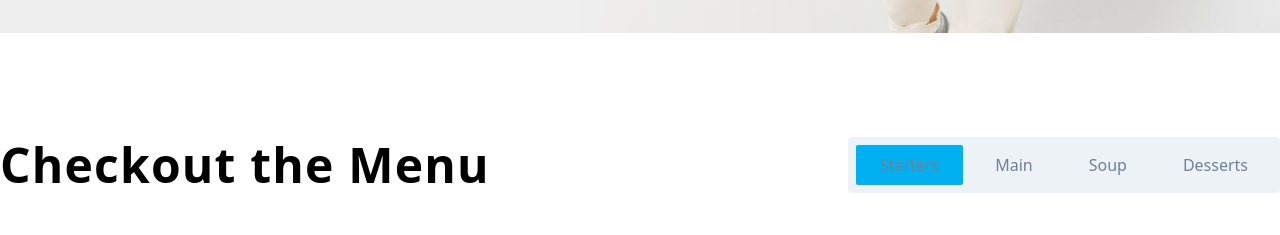
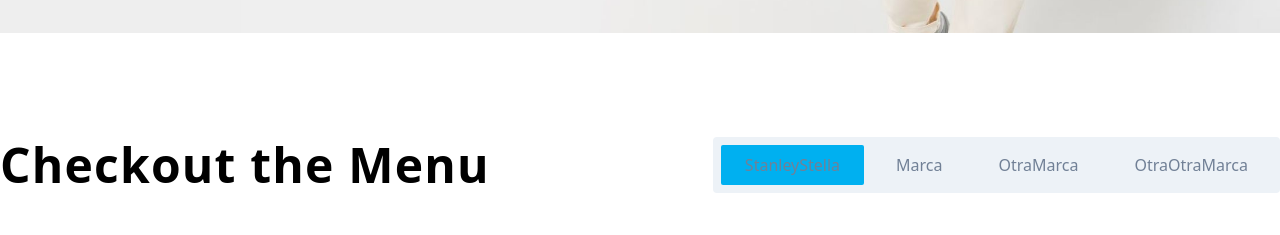
Before and after one commit to ShifterNathan/les_samarretes, a React (Create React App) app in the folder packages/client/: page / in a window 1280 px wide. Shown: the part 863-1098 px from the top of the page. Built offline with nearby package versions, Linux system fonts and the light colour scheme; a web font is replaced by a local one.

Commit message:
Added userContext, and new features to header

```diff
--- a/packages/client/package.json
+++ b/packages/client/package.json
@@ -50,6 +50,7 @@
     ]
   },
   "devDependencies": {
-    "@types/bonjour": "^3.5.13"
+    "@types/bonjour": "^3.5.13",
+    "@babel/plugin-proposal-private-property-in-object": "^7.1.1"
   }
 }
--- a/packages/client/src/components/productList/ProductList.tsx
+++ b/packages/client/src/components/productList/ProductList.tsx
@@ -75,7 +75,7 @@ const getRandomCards = () => {
 const data = {
   heading: "Checkout the Menu",
   tabs: {
-    Starters: [
+    StanleyStella: [
       {
         imageSrc:
           "https://images.unsplash.com/photo-1512621776951-a57141f2eefd?ixlib=rb-1.2.1&ixid=eyJhcHBfaWQiOjEyMDd9&auto=format&fit=crop&w=500&q=80",
@@ -157,9 +157,9 @@ const data = {
         url: "#"
       }
     ],
-    Main: getRandomCards(),
-    Soup: getRandomCards(),
-    Desserts: getRandomCards()
+    Marca: getRandomCards(),
+    OtraMarca: getRandomCards(),
+    OtraOtraMarca: getRandomCards()
   }
 }
 
--- a/packages/client/src/pages/static/LoginPage.tsx
+++ b/packages/client/src/pages/static/LoginPage.tsx
@@ -46,7 +46,7 @@ const LoginPage = () => {
                 </label>
                 <div className="text-sm">
                   <a
-                    href="#"
+                    href="/sada"
                     className="font-semibold text-indigo-600 hover:text-indigo-500"
                   >
                     Forgot password?
```
